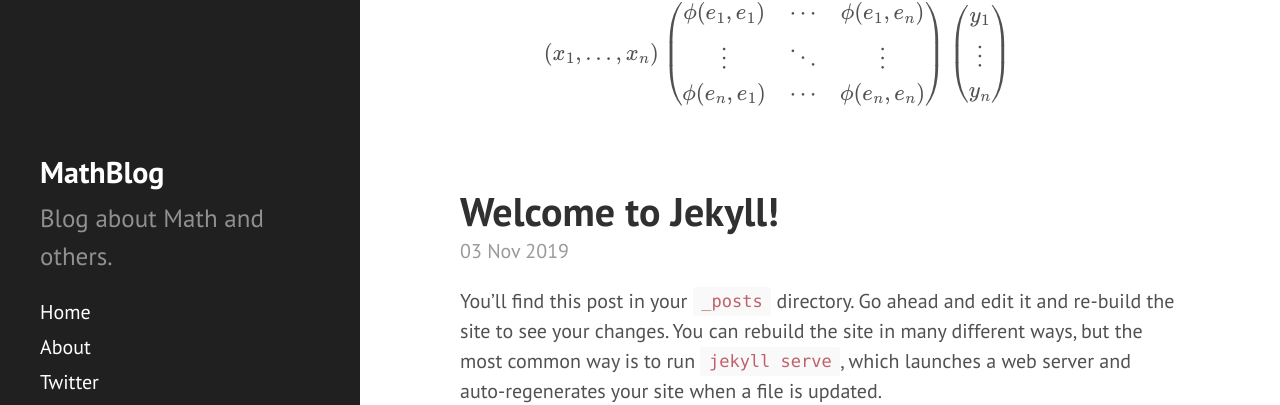
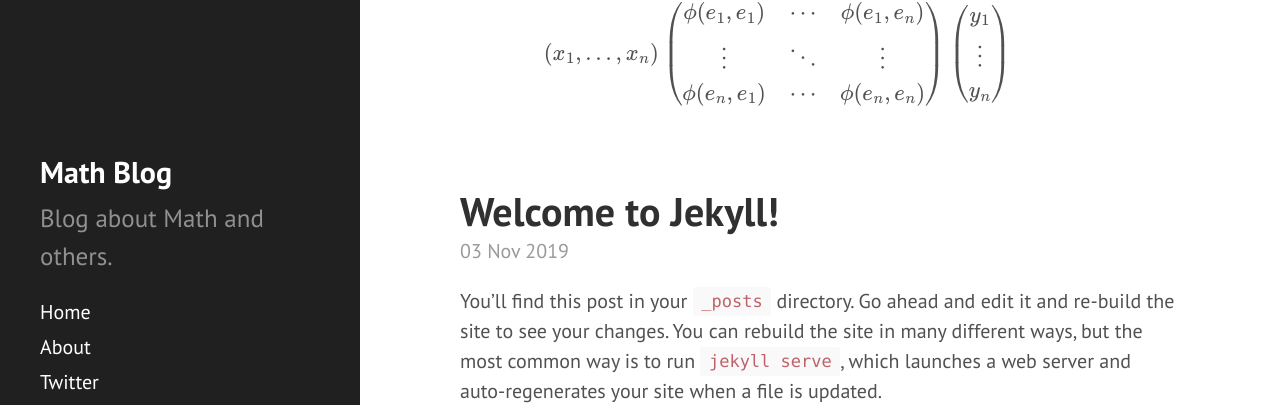
Before and after one commit to Pilotman/MathBlog, a Jekyll site: the page built from index.html, in a window 1280 px wide. Shown: the part 305-710 px from the top of the page. Built offline with Jekyll 4.4.1, drawn with Linux system fonts in a browser that asks for light colours; formulas are drawn with MathJax 3; the list of posts is cut into pages by our own code.

Commit message:
fix sidebar

```diff
--- a/_includes/sidebar.html
+++ b/_includes/sidebar.html
@@ -3,7 +3,8 @@
     <div class="sidebar-about">
       <h2>
         <a href="{{ site.baseurl }}">
-          {{ site.title }}
+          Math
+          Blog
         </a>
       </h2>
       <p class="lead">{{ site.description }}</p>
```
